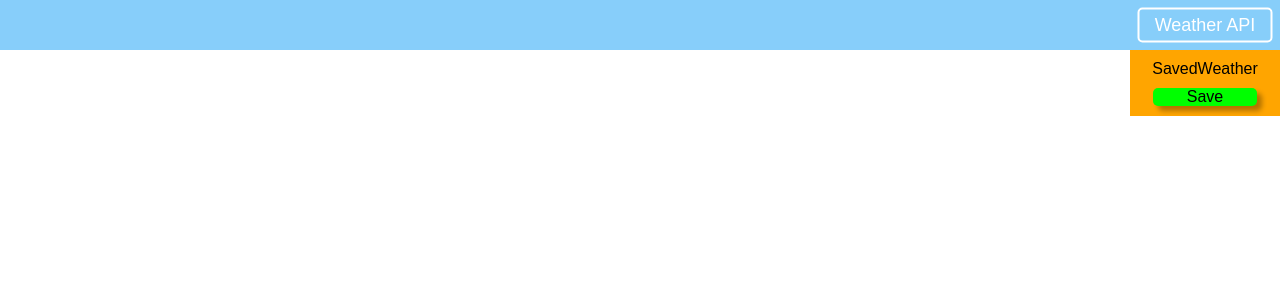
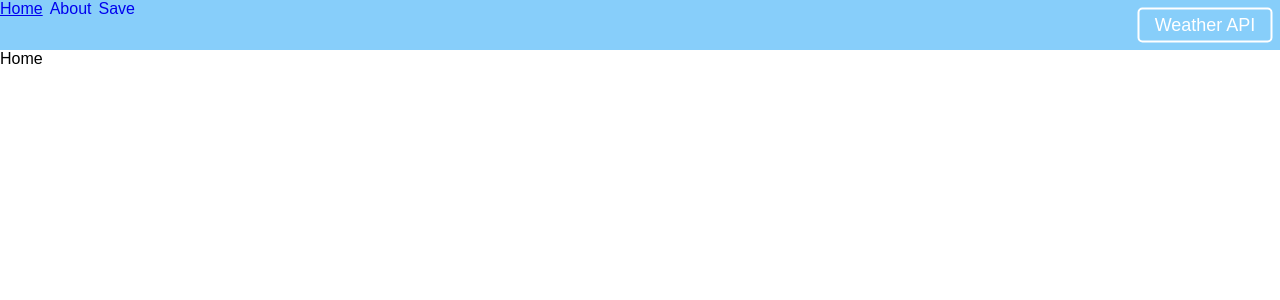
Before and after one commit to joakimolofsson/react_weather, a React (Create React App) app: page / in a window 1280 px wide. Shown: the top 300 px of the page. Built offline with nearby package versions, Linux system fonts and the light colour scheme.

Commit message:
Added simple react-router function

```diff
--- a/package.json
+++ b/package.json
@@ -5,6 +5,7 @@
   "dependencies": {
     "react": "^16.6.3",
     "react-dom": "^16.6.3",
+    "react-router-dom": "^4.3.1",
     "react-scripts": "2.1.1"
   },
   "scripts": {
--- a/src/App.css
+++ b/src/App.css
@@ -11,3 +11,23 @@
     height: 50px;
     background: lightskyblue;
 }
+
+a {
+    margin-right: 7px;
+}
+
+a:link {
+    text-decoration: none;
+}
+
+a:visited {
+    text-decoration: none;
+}
+
+a:hover {
+    text-decoration: underline;
+}
+
+a:active {
+    text-decoration: underline;
+}
--- a/src/App.js
+++ b/src/App.js
@@ -1,7 +1,11 @@
 import React, { Component } from 'react';
+import { BrowserRouter as Router, Route, Link } from "react-router-dom";
 import './App.css';
+
 import Weather from './components/Weather';
 import SavedWeather from './components/SavedWeather';
+import About from './components/About';
+import Home from './components/Home';
 
 class App extends Component {
   state = {
@@ -18,12 +22,20 @@ class App extends Component {
 
   render() {
     return (
-      <div className="App">
-        <div className='Nav'>
-          <Weather saveWeatherData={this.saveWeatherData}/>
-          <SavedWeather weatherData={this.state}/>
+      <Router>
+        <div className="App">
+          <div className='Nav'>
+            <Weather saveWeatherData={this.saveWeatherData}/>
+            <Link to="/">Home</Link>
+            <Link to="/about">About</Link>
+            <Link to="/save">Save</Link>
+          </div>
+
+          <Route path="/" exact component={Home} />
+          <Route path="/about" component={About} />
+          <Route path="/save" render={() => <SavedWeather weatherData={this.state}/>} />
         </div>
-      </div>
+      </Router>
     )
   }
 }
--- /dev/null
+++ b/src/components/About.jsx
@@ -0,0 +1,11 @@
+import React from 'react';
+
+const About = (props) => {
+    return (
+        <div>
+            <p>About</p>
+        </div>
+    )
+}
+
+export default About;
--- /dev/null
+++ b/src/components/Home.jsx
@@ -0,0 +1,11 @@
+import React from 'react';
+
+const Home = (props) => {
+    return (
+        <div>
+            <p>Home</p>
+        </div>
+    )
+}
+
+export default Home;
```
Also changed, not shown: 1 other file (tests, documents, lock files or other folders).
